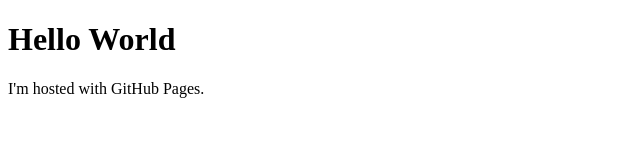
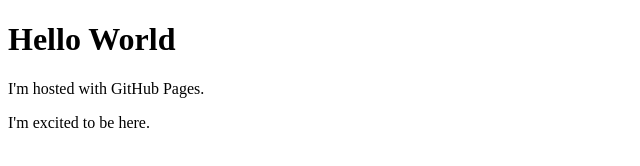
Before and after one commit to jbdcodes/jbdcodes.github.io, a plain HTML site: page index.html in a window 1280 px wide. Shown: the whole page, without its empty margins (0-640 px from the left). Drawn offline with Linux system fonts and the light colour scheme.

Commit message:
Update index.html

```diff
--- a/index.html
+++ b/index.html
@@ -3,5 +3,6 @@
 <body>
 <h1>Hello World</h1>
 <p>I'm hosted with GitHub Pages.</p>
+<p>I'm excited to be here.</p>
 </body>
 </html>
```
